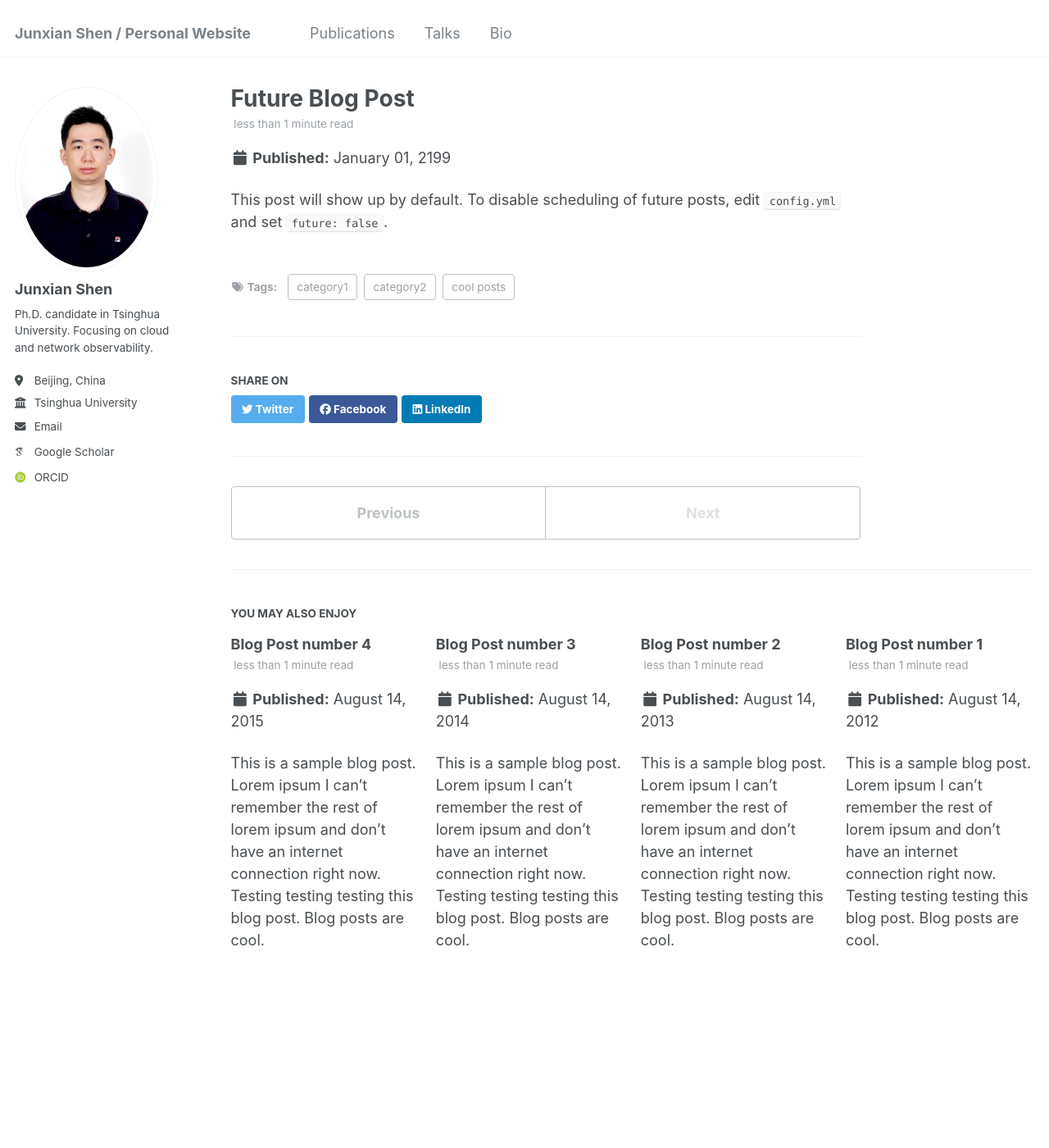
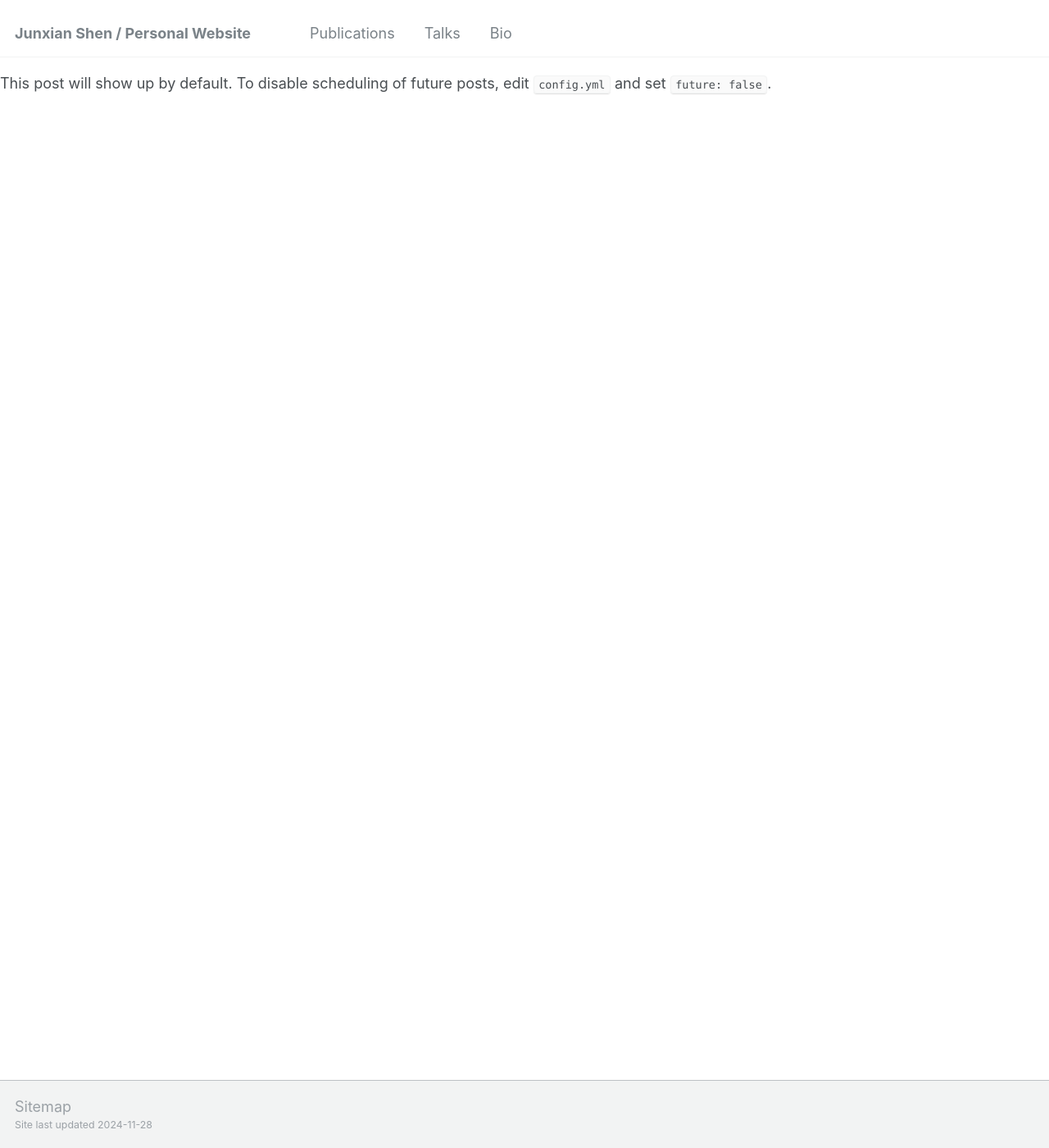
Before and after one commit to Junxian-Shen/Junxian-Shen.github.io, a Jekyll site: the page built from _posts/2199-01-01-future-post.md, in a window 1280 px wide and 1400 px high. Shown: the whole window at 82% size. Built offline with Jekyll 4.4.1, drawn with Linux system fonts in a browser that asks for light colours; some web fonts are replaced; our own code applies the rules of GitHub Pages for plain Markdown files; part of the change alters nothing that is shown.

Commit message:
update config

```diff
--- a/_config.yml
+++ b/_config.yml
@@ -228,17 +228,6 @@ collections:
 
 # These settings control how pages and collections are included in the site
 defaults:
-  # _posts
-  - scope:
-      path: ""
-      type: posts
-    values:
-      layout: single
-      author_profile: true
-      read_time: true
-      comments: true
-      share: true
-      related: true
   # _pages
   - scope:
       path: ""
@@ -246,15 +235,6 @@ defaults:
     values:
       layout: single
       author_profile: true
-  # _teaching
-  - scope:
-      path: ""
-      type: teaching
-    values:
-      layout: single
-      author_profile: true
-      share: true
-      comments: true
   # _publications
   - scope:
       path: ""
@@ -262,17 +242,6 @@ defaults:
     values:
       layout: single
       author_profile: true
-      share: true
-      comments: true
-  # _portfolio
-  - scope:
-      path: ""
-      type: portfolio
-    values:
-      layout: single
-      author_profile: true
-      share: true
-      comment: true
   # _talks
   - scope:
       path: ""
@@ -280,7 +249,13 @@ defaults:
     values:
       layout: talk
       author_profile: true
-      share: true
+  # _bio
+  - scope:
+      path: ""
+      type: bio
+    values:
+      layout: single
+      author_profile: true
 
 
 # Sass/SCSS
```
